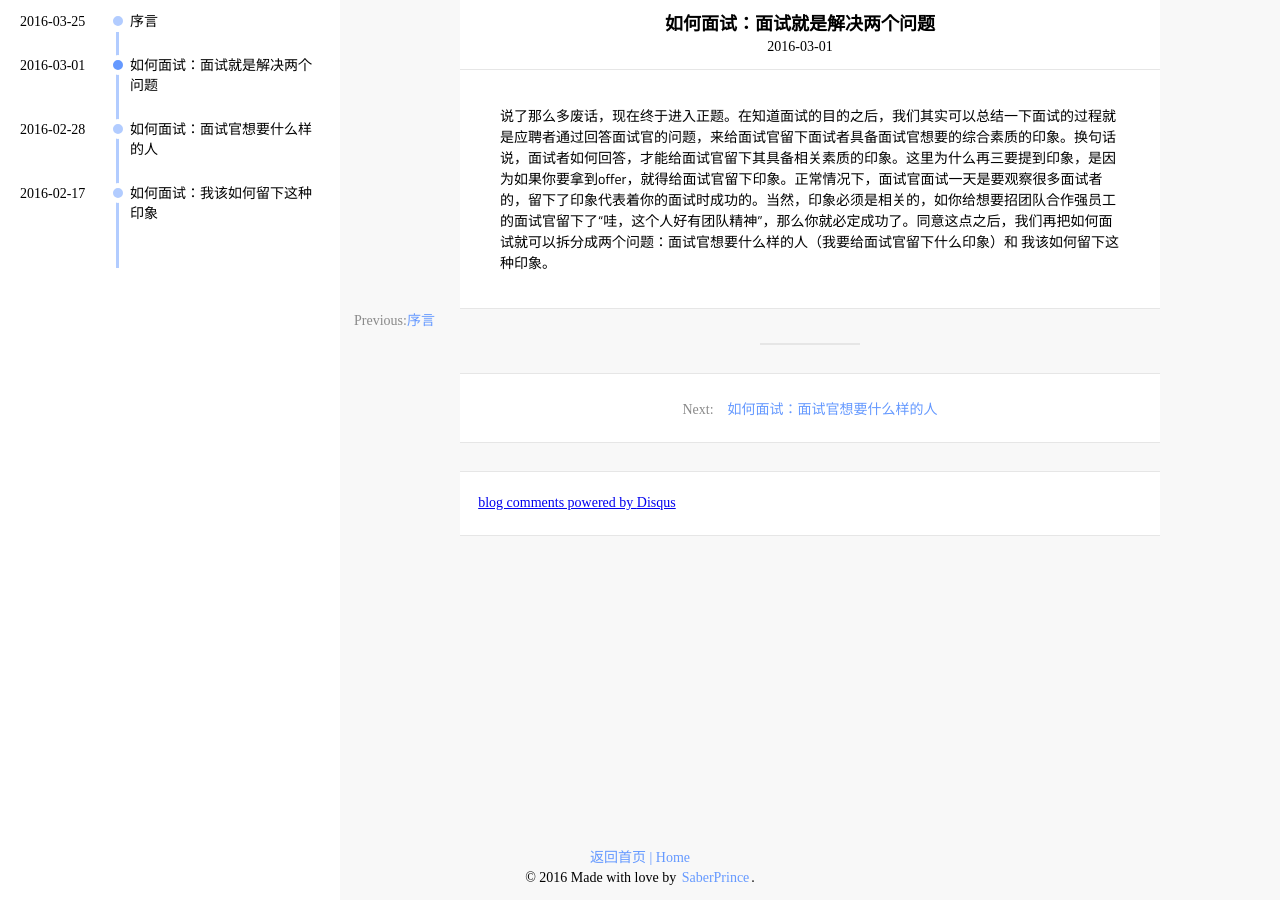
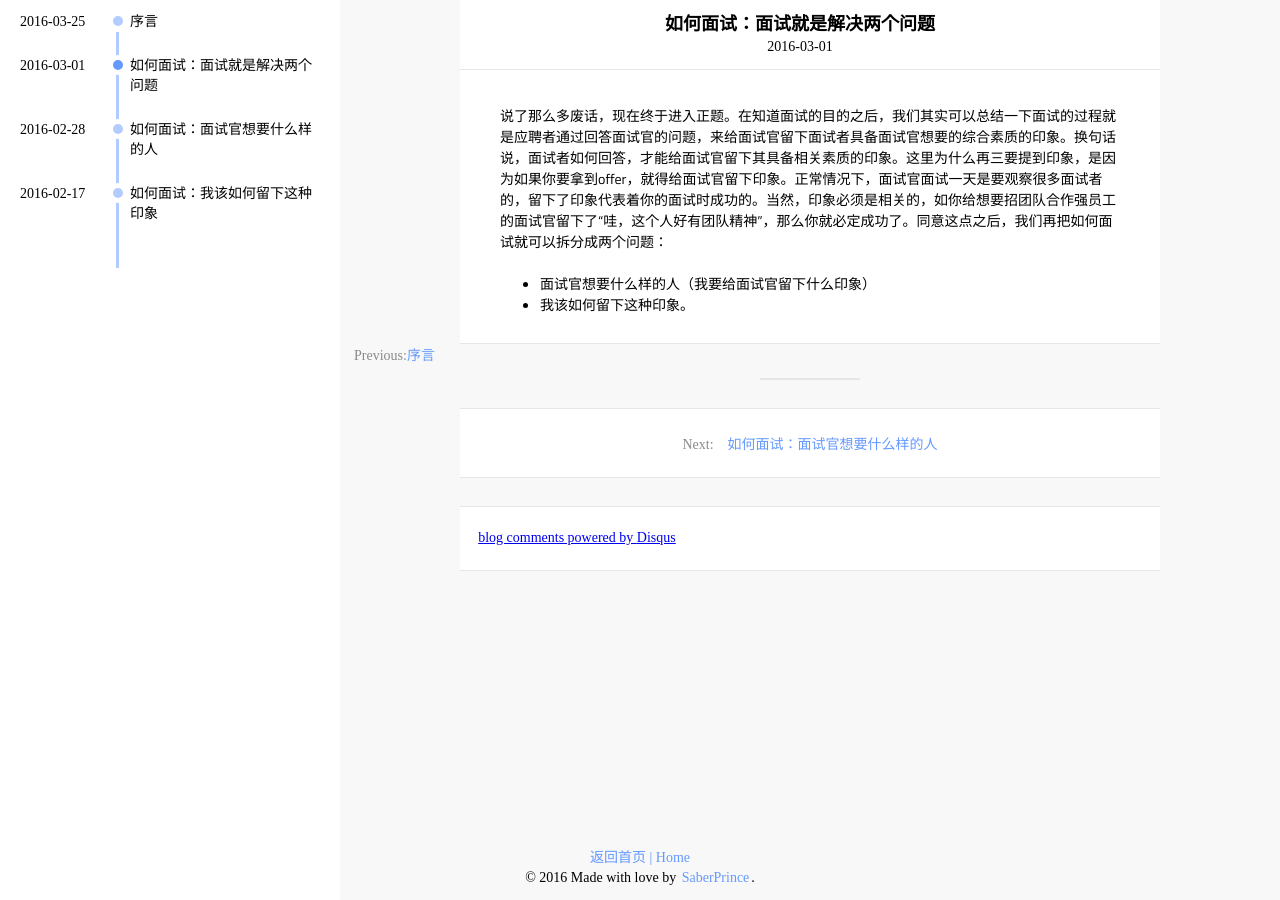
Before and after one commit to saberprince/saberprince.github.io, a Jekyll site: the page built from _posts/2016-03-01-如-何-面-试.md, in a window 1280 px wide. Built offline with Jekyll 4.4.1, drawn with Linux system fonts in a browser that asks for light colours; nearby versions of some CDN libraries; library files that are not in the unit come from our copies; comment, search, counter and statistics services are not loaded.

Commit message:
Update 2016-03-01-如-何-面-试.md

```diff
--- a/_posts/2016-03-01-如-何-面-试.md
+++ b/_posts/2016-03-01-如-何-面-试.md
@@ -5,4 +5,6 @@
 ---
 
 
-说了那么多废话，现在终于进入正题。在知道面试的目的之后，我们其实可以总结一下面试的过程就是应聘者通过回答面试官的问题，来给面试官留下面试者具备面试官想要的综合素质的印象。换句话说，面试者如何回答，才能给面试官留下其具备相关素质的印象。这里为什么再三要提到印象，是因为如果你要拿到offer，就得给面试官留下印象。正常情况下，面试官面试一天是要观察很多面试者的，留下了印象代表着你的面试时成功的。当然，印象必须是相关的，如你给想要招团队合作强员工的面试官留下了“哇，这个人好有团队精神”，那么你就必定成功了。同意这点之后，我们再把如何面试就可以拆分成两个问题：面试官想要什么样的人（我要给面试官留下什么印象）和 我该如何留下这种印象。
+说了那么多废话，现在终于进入正题。在知道面试的目的之后，我们其实可以总结一下面试的过程就是应聘者通过回答面试官的问题，来给面试官留下面试者具备面试官想要的综合素质的印象。换句话说，面试者如何回答，才能给面试官留下其具备相关素质的印象。这里为什么再三要提到印象，是因为如果你要拿到offer，就得给面试官留下印象。正常情况下，面试官面试一天是要观察很多面试者的，留下了印象代表着你的面试时成功的。当然，印象必须是相关的，如你给想要招团队合作强员工的面试官留下了“哇，这个人好有团队精神”，那么你就必定成功了。同意这点之后，我们再把如何面试就可以拆分成两个问题：
+* 面试官想要什么样的人（我要给面试官留下什么印象）
+* 我该如何留下这种印象。
```
